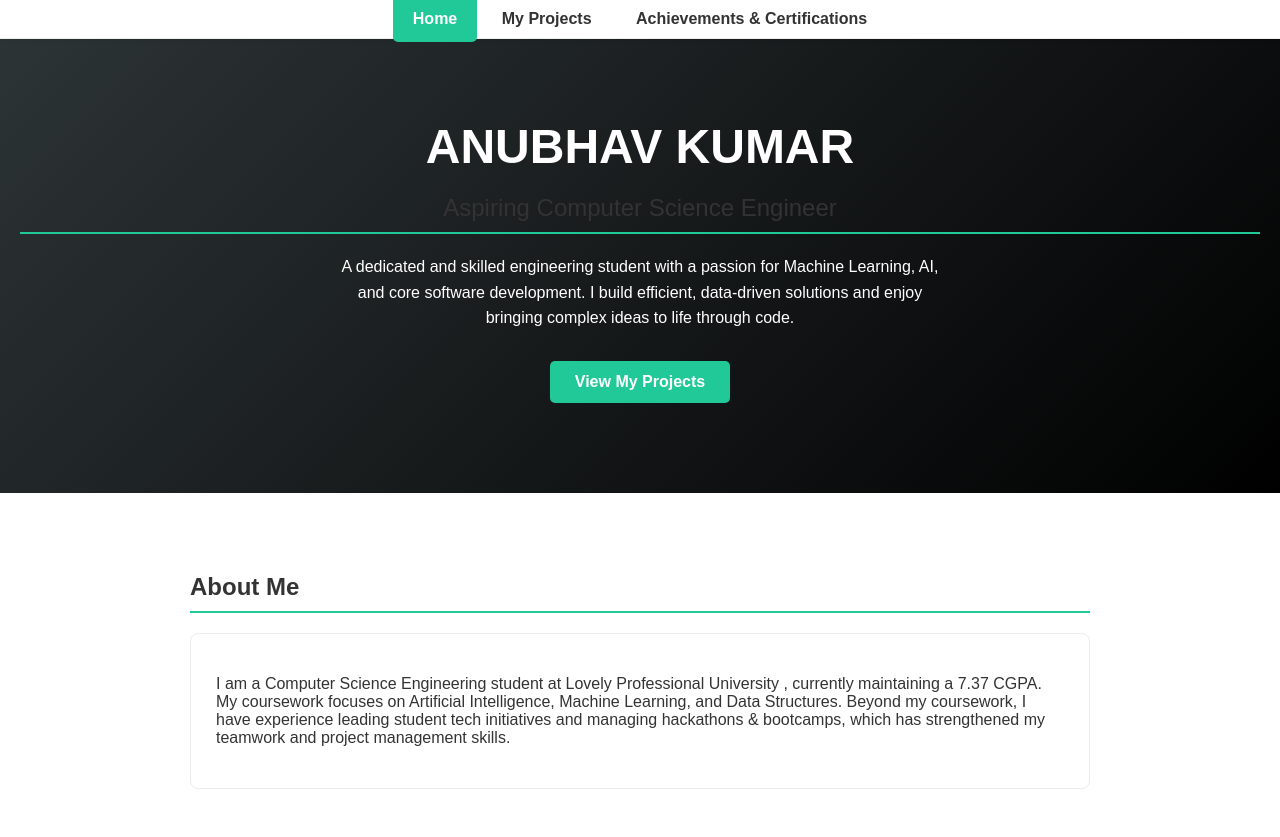
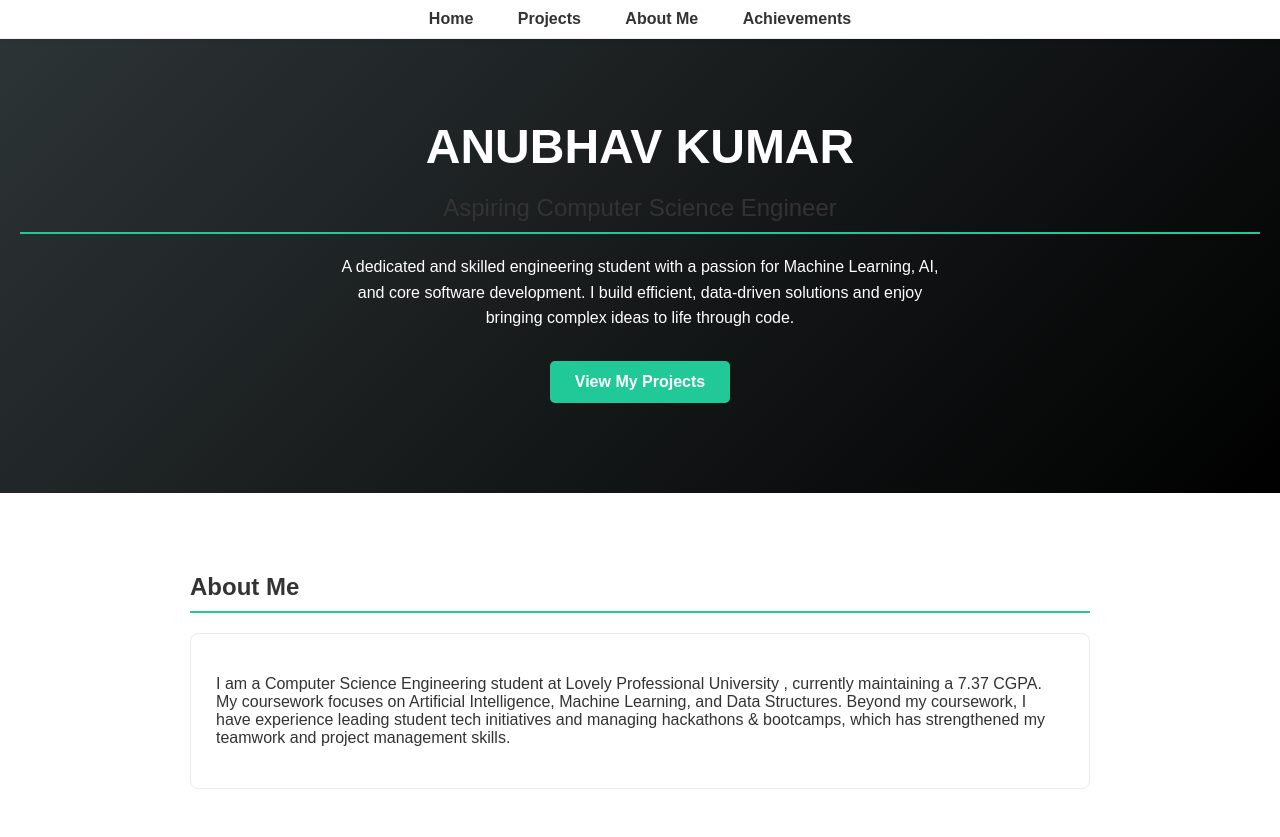
Before and after one commit to anubhav0704/anubhav0704.github.io, a plain HTML site: page index.html in a window 1280 px wide. Shown: the top 837 px of the page. Drawn offline with Linux system fonts and the light colour scheme.

Commit message:
Update index.html

```diff
--- a/index.html
+++ b/index.html
@@ -10,9 +10,10 @@
 
     <nav>
         <ul>
-            <li><a href="index.html" class="active">Home</a></li>
-            <li><a href="projects.html">My Projects</a></li>
-            <li><a href="achievements.html">Achievements & Certifications</a></li>
+            <li><a href="index.html">Home</a></li>
+            <li><a href="projects.html">Projects</a></li>
+            <li><a href="about.html">About Me</a></li>
+            <li><a href="achievements.html">Achievements</a></li>
         </ul>
     </nav>
 
```
